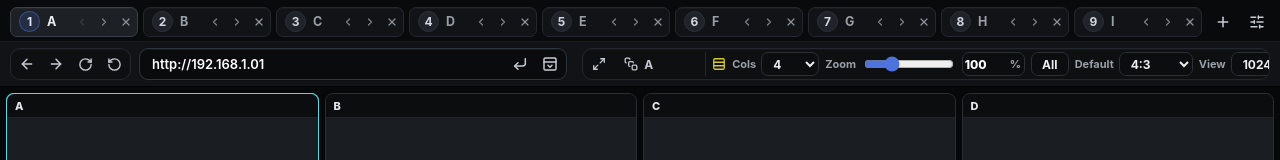
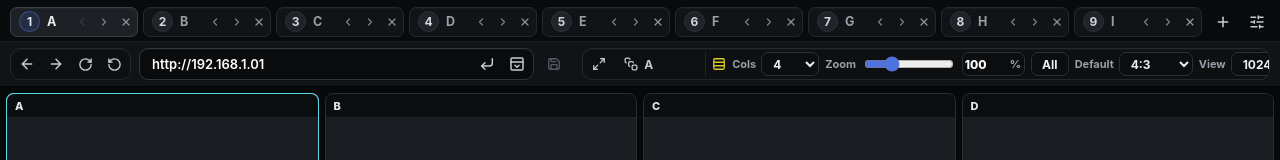
Before and after one commit to nestoff/DITBrowse-skaahoj, a React (Vite) app: page / in a window 1280 px wide. Shown: the top 160 px of the page. Built offline with nearby package versions, Linux system fonts and the light colour scheme.

Commit message:
Add manual save current URL button

```diff
--- a/src/renderer/App.tsx
+++ b/src/renderer/App.tsx
@@ -269,6 +269,18 @@ export function App(): ReactElement {
     dispatch({ type: "returnSelectedCameraToPrefix" });
   }, []);
 
+  const saveSelectedTileUrlToCamera = useCallback((): void => {
+    if (!selectedTile?.cameraId || !selectedTile.url) {
+      return;
+    }
+
+    dispatch({
+      type: "updateCameraEntry",
+      cameraId: selectedTile.cameraId,
+      patch: { url: selectedTile.url }
+    });
+  }, [selectedTile?.cameraId, selectedTile?.url]);
+
   const setColumns = useCallback((columns: number): void => {
     dispatch({ type: "setGridColumns", columns });
   }, []);
@@ -510,6 +522,7 @@ export function App(): ReactElement {
         onCloseTile={closeTile}
         onAddTile={addBlankTile}
         onNavigate={navigate}
+        onSaveSelectedUrl={saveSelectedTileUrlToCamera}
         onReturnSelectedCameraToPrefix={returnSelectedCameraToPrefix}
         onBack={() => runSelectedTileCommand(selectedTileIdRef.current, "back")}
         onForward={() => runSelectedTileCommand(selectedTileIdRef.current, "forward")}
--- a/src/renderer/components/BrowserChrome.tsx
+++ b/src/renderer/components/BrowserChrome.tsx
@@ -26,6 +26,7 @@ interface BrowserChromeProps {
   onAddTile: () => void;
   onMoveTileToIndex: (tileId: string, toIndex: number) => void;
   onNavigate: (input: string, target: "selected" | "new") => void;
+  onSaveSelectedUrl: () => void;
   onReturnSelectedCameraToPrefix: () => void;
   onBack: () => void;
   onForward: () => void;
@@ -73,6 +74,7 @@ export function BrowserChrome({
   onAddTile,
   onMoveTileToIndex,
   onNavigate,
+  onSaveSelectedUrl,
   onReturnSelectedCameraToPrefix,
   onBack,
   onForward,
@@ -109,6 +111,8 @@ export function BrowserChrome({
     ? activeList?.cameras.find((camera) => camera.id === selectedTile.cameraId) ?? null
     : null;
   const showReturnToPrefix = !!selectedCamera && selectedCamera.usesListPrefix === false;
+  const canSaveSelectedUrl =
+    !!selectedCamera && !!selectedTile?.url && selectedTile.url !== selectedCamera.url;
 
   return (
     <div className="browser-shell">
@@ -137,6 +141,8 @@ export function BrowserChrome({
         globalZoom={workspace.globalZoom}
         defaultViewport={workspace.defaultViewport}
         onNavigate={onNavigate}
+        canSaveSelectedUrl={canSaveSelectedUrl}
+        onSaveSelectedUrl={onSaveSelectedUrl}
         showReturnToPrefix={showReturnToPrefix}
         onReturnSelectedCameraToPrefix={onReturnSelectedCameraToPrefix}
         onBack={onBack}
--- a/src/renderer/components/BrowserToolbar.tsx
+++ b/src/renderer/components/BrowserToolbar.tsx
@@ -8,6 +8,7 @@ import {
   RotateCw,
   Rows3,
   RotateCcw,
+  Save,
   SquareStack
 } from "lucide-react";
 import type { TileState, ViewportSize } from "../../shared/types";
@@ -23,6 +24,8 @@ interface BrowserToolbarProps {
   globalZoom: number;
   defaultViewport: ViewportSize;
   onNavigate: (input: string, target: "selected" | "new") => void;
+  canSaveSelectedUrl: boolean;
+  onSaveSelectedUrl: () => void;
   showReturnToPrefix: boolean;
   onReturnSelectedCameraToPrefix: () => void;
   onBack: () => void;
@@ -46,6 +49,8 @@ export function BrowserToolbar({
   globalZoom,
   defaultViewport,
   onNavigate,
+  canSaveSelectedUrl,
+  onSaveSelectedUrl,
   showReturnToPrefix,
   onReturnSelectedCameraToPrefix,
   onBack,
@@ -85,6 +90,12 @@ export function BrowserToolbar({
       </div>
       <div className="browser-toolbar-main">
         <AddressBar value={selectedTile?.url ?? ""} onNavigate={onNavigate} />
+        <IconButton
+          label="Save current URL to camera list"
+          icon={<Save size={14} strokeWidth={2.2} />}
+          disabled={!canSaveSelectedUrl}
+          onClick={onSaveSelectedUrl}
+        />
         {showReturnToPrefix && (
           <PillButton
             className="return-prefix-button"
--- a/src/renderer/styles.css
+++ b/src/renderer/styles.css
@@ -258,7 +258,7 @@ textarea::selection {
 
 .browser-toolbar-main {
   display: grid;
-  grid-template-columns: minmax(0, 1fr) auto;
+  grid-template-columns: minmax(0, 1fr) auto auto;
   align-items: center;
   gap: 7px;
   min-width: 0;
```
Also changed, not shown: 2 other files (tests, documents, lock files or other folders).
